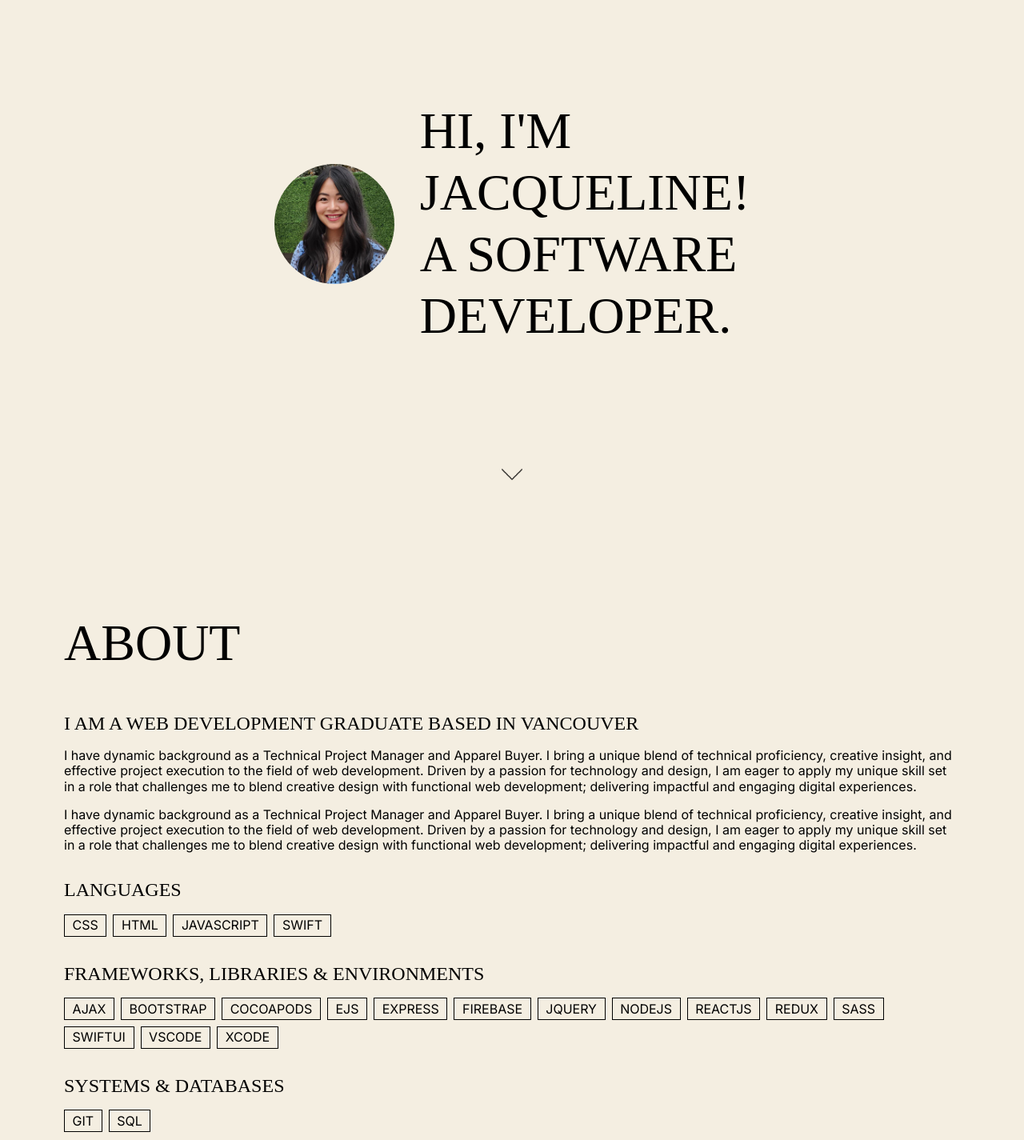
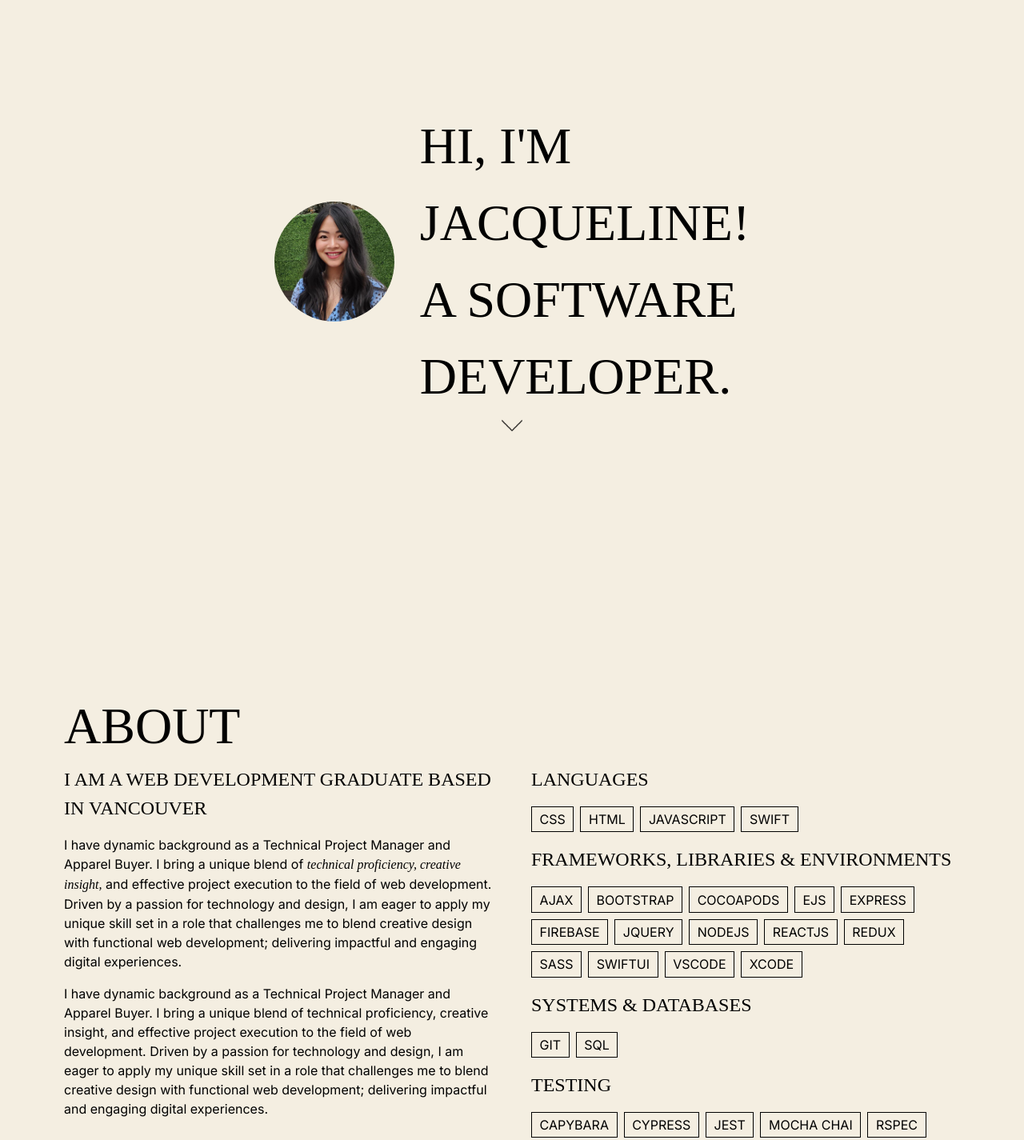
Before and after one commit to jacquelinel33/dev-portfolio, a website: page index.html in a window 1280 px wide. Shown: the part 100-1525 px from the top of the page at 80% size. Drawn offline with nearby package versions, Linux system fonts and the light colour scheme; files whose address does not match are found by name; a web font is replaced by a local one.

Commit message:
fix vh issues

```diff
--- a/index.html
+++ b/index.html
@@ -19,7 +19,7 @@
   </head>
   <body id="home">
     <nav>
-      <div class="nav-links" data-aos="fade-up">
+      <div class="nav-links">
         <ul class="nav-list uppercase">
           <li>
             <a class="capitalize" href="#home">Home</a>
@@ -59,7 +59,7 @@
             <p>
               I have dynamic
               background as a Technical Project Manager and Apparel Buyer. I
-              bring a unique blend of technical proficiency, creative insight,
+              bring a unique blend of <em>technical proficiency, creative insight,</em>
               and effective project execution to the field of web development.
               Driven by a passion for technology and design, I am eager to apply
               my unique skill set in a role that challenges me to blend creative
@@ -76,6 +76,7 @@
                 design with functional web development; delivering impactful and
                 engaging digital experiences.
               </p>
+
           </div>
           <div class="flex-item skills-section uppercase">
             <div>
--- a/styles.css
+++ b/styles.css
@@ -28,7 +28,7 @@
   */
   body {
     -webkit-font-smoothing: antialiased;
-    line-height: 1.2;
+    line-height: 1.5;
   }
   /*
     5. Improve media defaults
@@ -49,6 +49,10 @@
 h1, h2, h3, h4, h5, h6 {
     overflow-wrap: break-word;
     font-weight: lighter;
+    font-family: var(--primary-font-fam);
+  }
+
+  em {
     font-family: var(--primary-font-fam);
   }
   /*
@@ -162,14 +166,13 @@ main {
 
 .about-flex {
     display: flex;
-    flex-direction: column;
-    gap: 2rem;
+    flex-direction: row;
+    gap: 3rem;
 }
 
 .title {
     font-family: var(--primary-font-fam), serif;
     margin-top: 10rem;
-    margin-bottom: 3rem;
     text-transform: uppercase;
 }
 
@@ -201,13 +204,19 @@ main {
     height: auto;
 }
 
+header {
+    display: flex;
+    flex-direction: column;
+    justify-content: center;
+    height: 90vh;
+}
+
 .header-title {
     display: flex;
     justify-content: center;
     font-size: 3rem;
     align-items: center;
     gap: 2rem;
-    height: 75vh;
     padding: 0 10vh;
     flex-direction: row-reverse;
 }
@@ -243,7 +252,7 @@ main {
     display: flex;
     flex-direction: column;
     flex: 1;
-    gap: 2rem;
+    gap: 1rem;
 }
 
 .skills-list {
```
